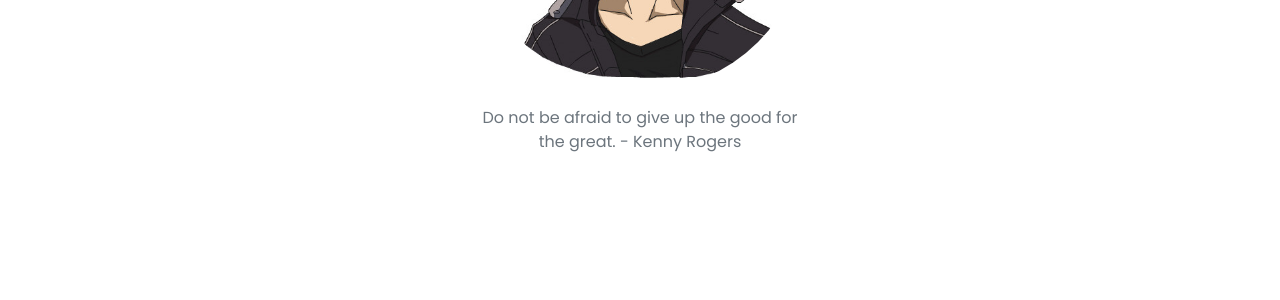
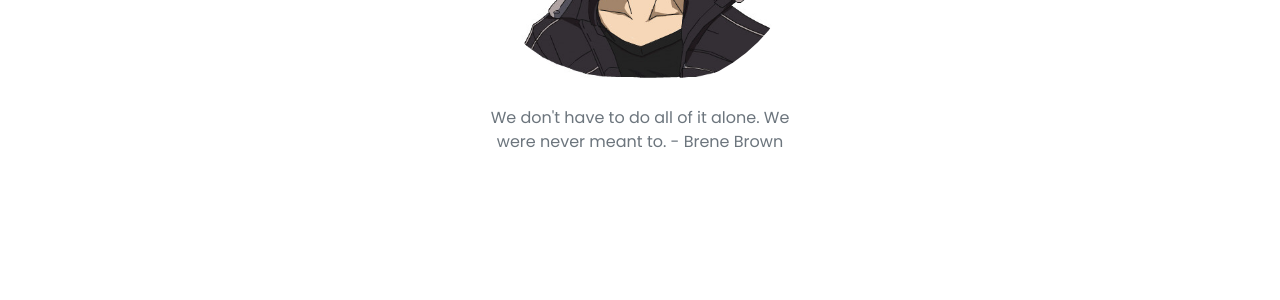
Before and after one commit to thaluu/thaluu.github.io, a Jekyll site: the page built from pages/index.md, in a window 1280 px wide. Shown: the part 405-705 px from the top of the page. Built offline with Jekyll 4.4.1, drawn with Linux system fonts in a browser that asks for light colours; nearby versions of some CDN libraries.

Commit message:
daily quote generator

```diff
--- a/_data/qod.yml
+++ b/_data/qod.yml
@@ -1,2 +1,2 @@
-quote: Do not be afraid to give up the good for the great.
-author: Kenny Rogers
+quote: We don't have to do all of it alone. We were never meant to.
+author: Brene Brown
```
